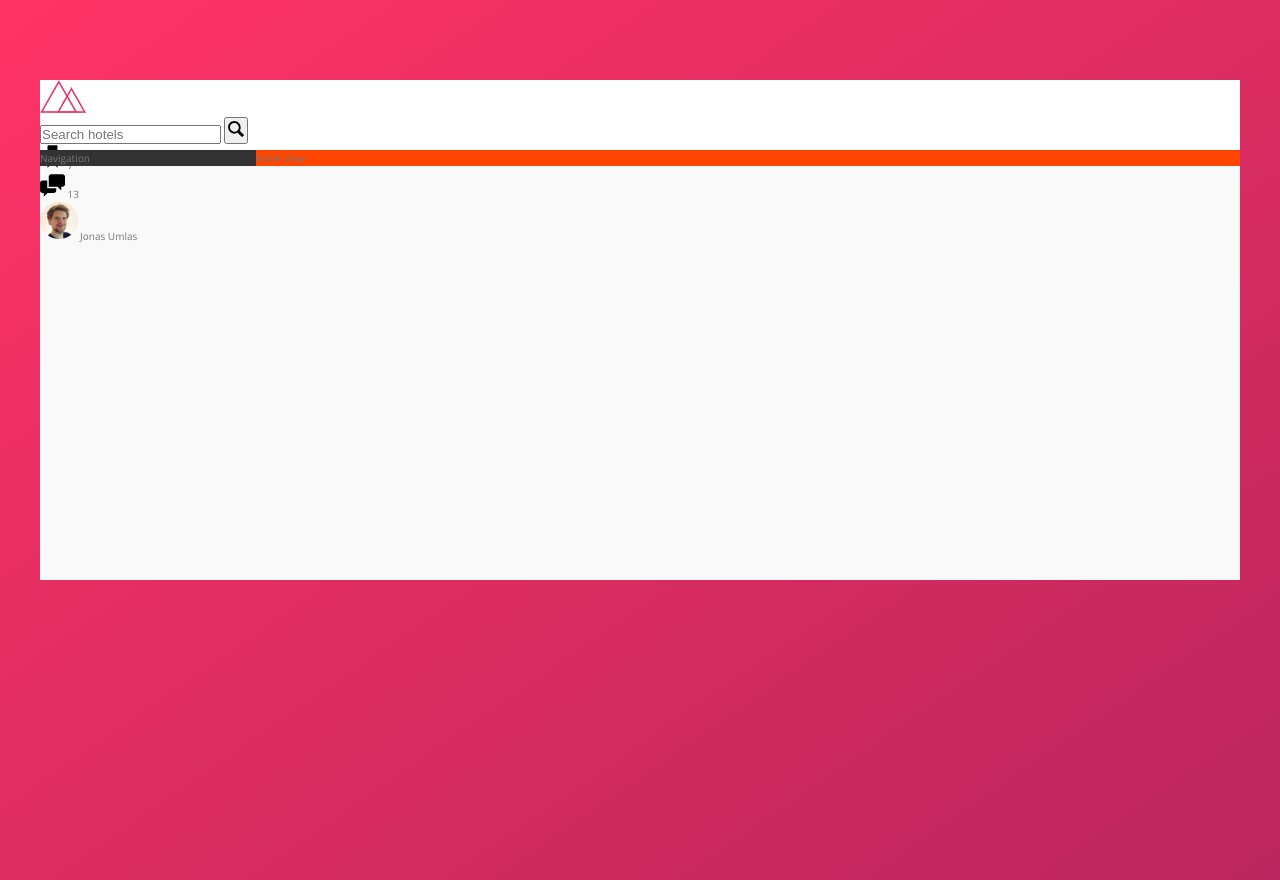
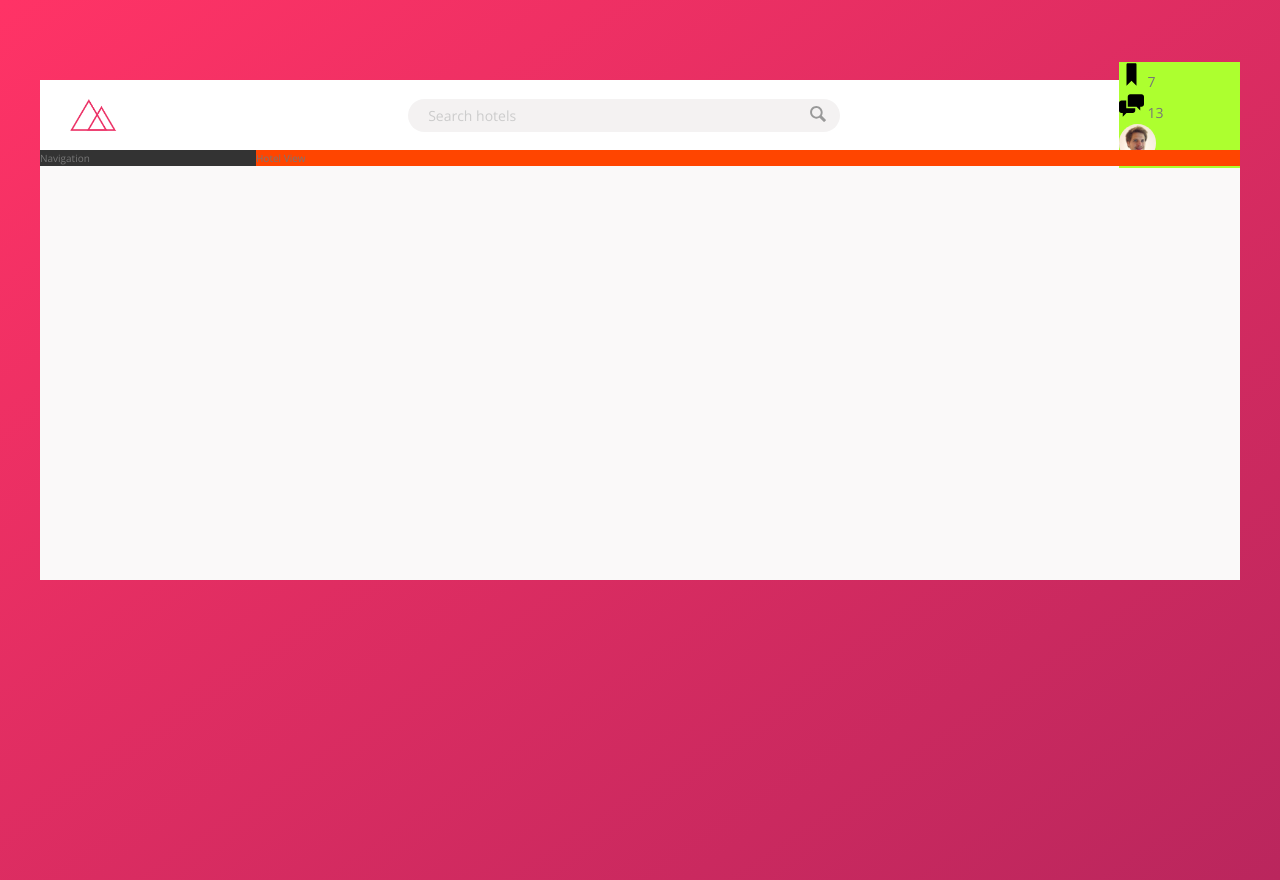
Before and after one commit to martywebdev/trillo, a website: page index.html in a window 1280 px wide. Drawn offline with nearby package versions, Linux system fonts and the light colour scheme.

Commit message:
header part 2

```diff
--- a/scss/_components.scss
+++ b/scss/_components.scss
@@ -1,19 +1,68 @@
 .logo {
   height: 3.25rem;
+  margin-left: 3rem;
 }
 
 .search {
+  flex: 0 0 40%;
+
+  display: flex;
+  align-items: center;
+  justify-content: center;
+
   &__input {
+
+    font-family: inherit;
+    // inherit in .header which is in layout.scss
+    font-size: inherit;
+    color: inherit;
+    background-color: var(--color-grey-light-2);
+    border: none;
+    padding: 0.7rem 2rem;
+    border-radius: 100px;
+    width: 90%;
+    transition: all 0.3s;
+    margin-right: -3.25rem;
+
+    &:focus {
+      outline: none;
+      width: 100%;
+      background-color: var(--color-grey-light-3);
+    }
+
+    &::-webkit-input-placeholder {
+        font-weight: 100;
+        color: var(--color-grey-light-4);
+    }
   }
+
+  &__input:focus + &__button {
+    background-color: var(--color-grey-light-3);
+  }
+
   &__button {
+    border: none;
+    background-color: var(--color-grey-light-2);
+
+    &:focus {
+      outline: none;
+    }
+
+    &:active {
+      transform: translateY(0.2rem);
+    }
   }
+
   &__icon {
     height: 2rem;
     width: 2rem;
+    fill: var(--color-grey-dark-3);
   }
 }
 
 .user-nav {
+  background-color: greenyellow;
+
   &__icon-box {
   }
   &__icon {
--- a/scss/_layout.scss
+++ b/scss/_layout.scss
@@ -8,13 +8,18 @@
 }
 
 .header {
+  font-size: 1.4rem;
   height: 7rem;
   background-color: #fff;
   border-bottom: var(--color-grey-light-2);
+
+  // the flex items are in _components.scss!!!
+  display: flex;
+  justify-content: space-between;
+  align-items: center;
 }
 .content {
   display: flex;
-
 }
 .sidebar {
   background-color: var(--color-grey-dark-1);
@@ -22,6 +27,6 @@
   flex: 0 0 18%;
 }
 .hotel-view {
-    background-color: orangered;
-    flex: 1;
+  background-color: orangered;
+  flex: 1;
 }
```
Also changed, not shown: css/style.css.
